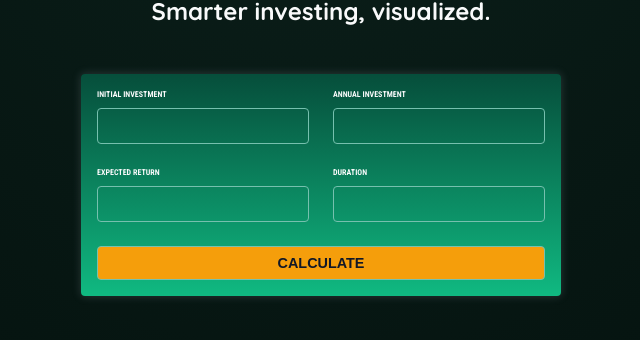
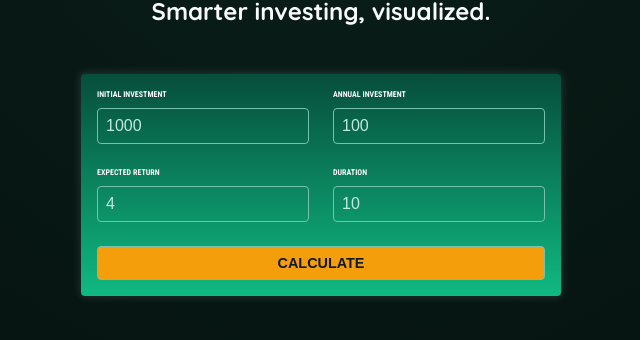
Before and after one commit to AhmedFawzi98/InvestementCalculator, an Angular app: page / in a window 1280 px wide. Shown: the part 184-524 px from the top of the page, without its empty margins (319-959 px from the left). Built offline with nearby package versions, Linux system fonts and the light colour scheme.

Commit message:
Add calculation implmentation

```diff
--- a/src/app/app.component.html
+++ b/src/app/app.component.html
@@ -1 +1,2 @@
-<app-header> </app-header> <app-calculator />
+<app-header />
+<app-calculator />
--- a/src/app/features/calculator/calculator.component.html
+++ b/src/app/features/calculator/calculator.component.html
@@ -1,6 +1,6 @@
 <main>
     <section class="investment-form">
-        <app-investment-form />
+        <app-investment-form (calculate)="onCalculate($event)" />
     </section>
     <section class="investment-results">
         <!--to do-->
--- a/src/app/features/calculator/calculator.component.ts
+++ b/src/app/features/calculator/calculator.component.ts
@@ -1,5 +1,7 @@
 import { Component } from '@angular/core';
 import { InvestmentFormComponent } from './investment-form/investment-form.component.';
+import { CalculatorService } from './calculator.service';
+import { InvestmentFormValue } from './models/investment-form-value.model';
 
 @Component({
     selector: 'app-calculator',
@@ -7,4 +9,12 @@ import { InvestmentFormComponent } from './investment-form/investment-form.compo
     templateUrl: './calculator.component.html',
     styleUrl: './calculator.component.css',
 })
-export class CalculatorComponent {}
+export class CalculatorComponent {
+    constructor(private calculatorService: CalculatorService) {}
+
+    onCalculate(investmentFormValue: InvestmentFormValue) {
+        const investmentResult =
+            this.calculatorService.calculateInvestmentResults(investmentFormValue);
+        console.log(investmentResult);
+    }
+}
--- /dev/null
+++ b/src/app/features/calculator/calculator.service.ts
@@ -0,0 +1,35 @@
+import { Injectable } from '@angular/core';
+import { InvestmentFormValue } from './models/investment-form-value.model';
+import { InvestmentResult } from './models/investment-result.model';
+
+@Injectable({ providedIn: 'root' })
+export class CalculatorService {
+    calculateInvestmentResults(investmentFormValue: InvestmentFormValue) {
+        const annualData: InvestmentResult[] = [];
+        let investmentValue = investmentFormValue.initialInvestment;
+
+        for (let i = 0; i < investmentFormValue.duration; i++) {
+            const year = i + 1;
+            const interestEarnedInYear =
+                investmentValue * (investmentFormValue.expectedReturn / 100);
+            investmentValue += interestEarnedInYear + investmentFormValue.annualInvestment;
+            const totalInterest =
+                investmentValue -
+                investmentFormValue.annualInvestment * year -
+                investmentFormValue.initialInvestment;
+
+            annualData.push({
+                year: year,
+                annualInvestment: investmentFormValue.annualInvestment,
+                totalAmountInvested:
+                    investmentFormValue.initialInvestment +
+                    investmentFormValue.annualInvestment * year,
+                interest: interestEarnedInYear,
+                totalInterest: totalInterest,
+                valueEndOfYear: investmentValue,
+            });
+        }
+
+        return annualData;
+    }
+}
--- a/src/app/features/calculator/investment-form/investment-form.component..ts
+++ b/src/app/features/calculator/investment-form/investment-form.component..ts
@@ -9,10 +9,10 @@ import { InvestmentFormValue } from '../models/investment-form-value.model';
     styleUrl: './investment-form.component.css',
 })
 export class InvestmentFormComponent {
-    initialInvestment!: number;
-    annualInvestment!: number;
-    expectedReturn!: number;
-    duration!: number;
+    initialInvestment = 1000;
+    annualInvestment = 100;
+    expectedReturn = 4;
+    duration = 10;
 
     @Output() calculate = new EventEmitter<InvestmentFormValue>();
 
```
Also changed, not shown: src/app/features/calculator/models/investment-result.model.ts (added, +8 -0 lines), src/investment-results.ts (deleted, +0 -26 lines).
